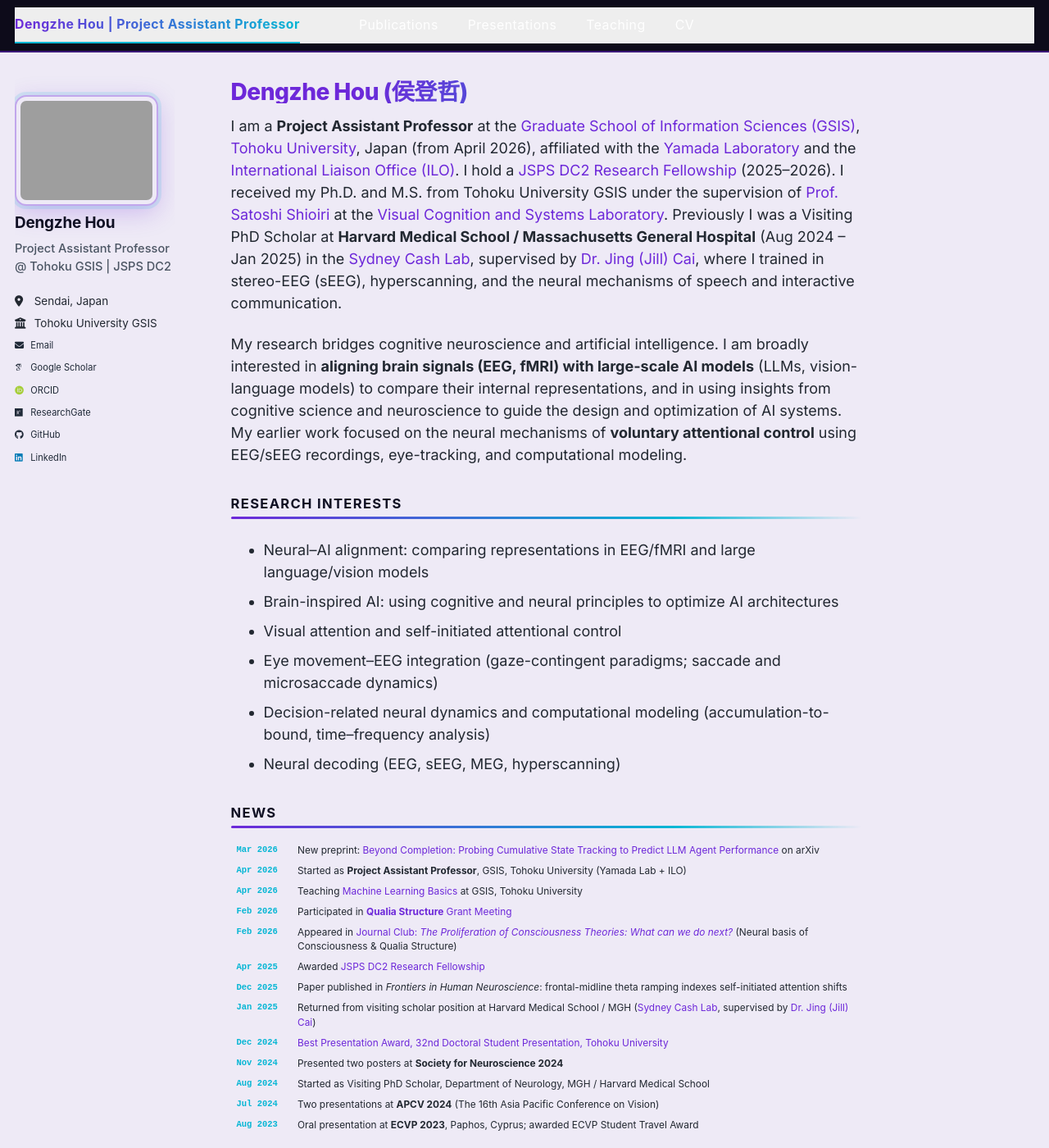
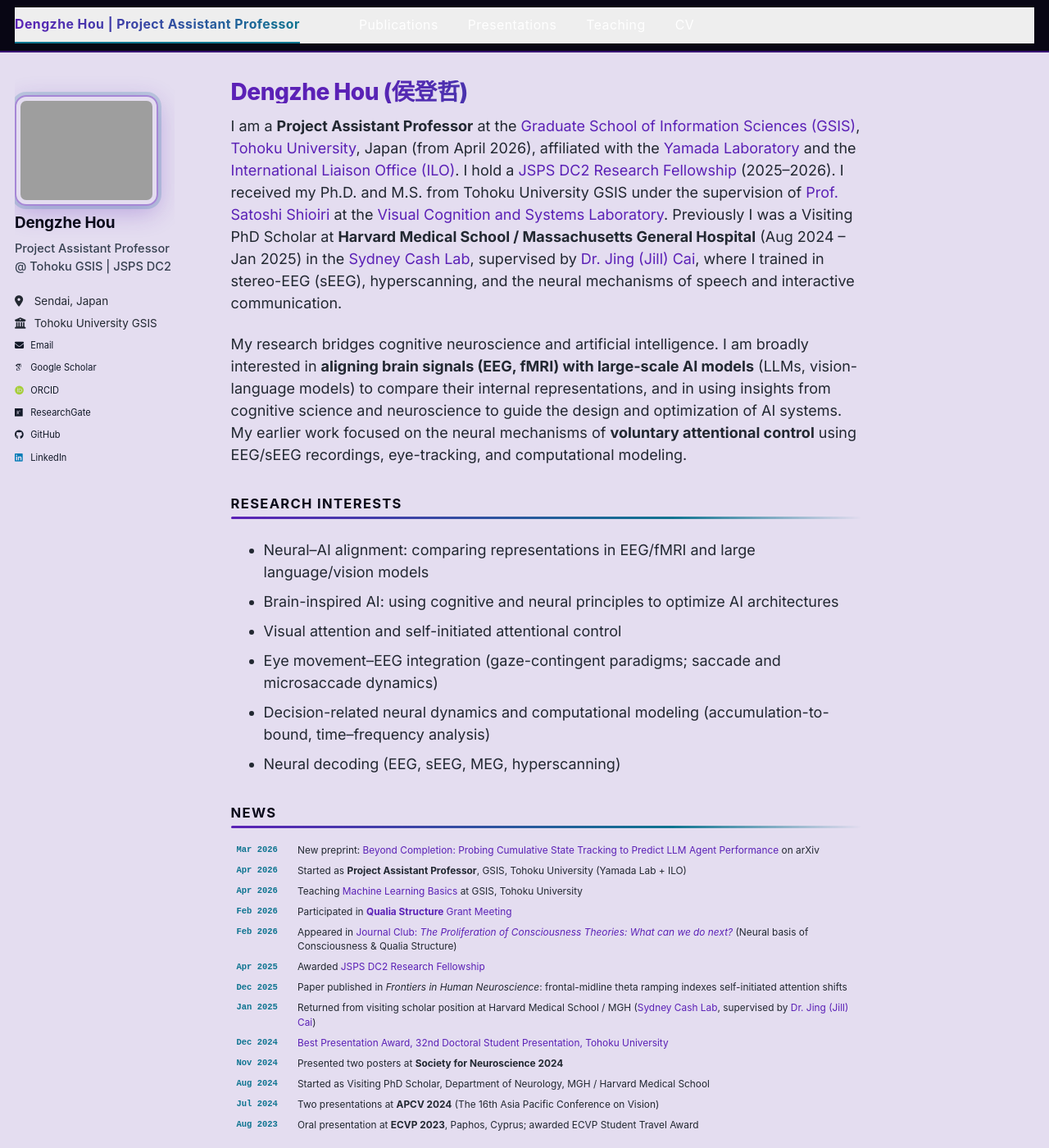
Before and after one commit to dengzhe-hou/dengzhe-hou.github.io, a Jekyll site: the page built from _pages/about.md, in a window 1280 px wide and 1400 px high. Shown: the whole window at 82% size. Built offline with Jekyll 4.4.1, drawn with Linux system fonts in a browser that asks for light colours; some web fonts are replaced; a script bundle is joined from its source files by our own code; library files that are not in the unit come from our copies.

Commit message:
Deepen overall color palette and hide theme toggle sun icon
- Darken violet (#5b21b6), cyan (#0e7490), body bg (#e4ddf0), card bg (#e8e0f8)
- Strengthen shadows and border opacities throughout
- Hide the dark/light mode toggle button (sun icon) in nav bar

Co-Authored-By: Claude Sonnet 4.6 <noreply@anthropic.com>

```diff
--- a/_includes/head/custom.html
+++ b/_includes/head/custom.html
@@ -26,14 +26,14 @@
      nav bg  #0d0b1a   card glow      violet/15
   ════════════════════════════════════════════ */
   :root {
-    --v:  #6d28d9;          /* deeper violet */
-    --c:  #06b6d4;          /* stronger cyan */
-    --nav: #0d0b1a;         /* near-black w/ purple undertone */
-    --ink: #0f0f23;         /* near-black body text */
-    --muted: #4b5563;       /* darker muted text */
-    --card-bg: #f3f0ff;     /* light violet tint cards */
-    --card-s: 0 2px 14px rgba(109,40,217,0.12);
-    --card-h: 0 6px 28px rgba(109,40,217,0.25);
+    --v:  #5b21b6;          /* deep violet */
+    --c:  #0e7490;          /* deep cyan */
+    --nav: #080614;         /* near-black nav */
+    --ink: #0a0a1a;         /* near-black body text */
+    --muted: #374151;       /* dark muted text */
+    --card-bg: #e8e0f8;     /* stronger violet tint cards */
+    --card-s: 0 2px 14px rgba(91,33,182,0.18);
+    --card-h: 0 6px 28px rgba(91,33,182,0.32);
   }
 
   /* ── Fonts ────────────────────────────── */
@@ -51,7 +51,7 @@
   /* ── Nav bar ──────────────────────────── */
   .masthead {
     background: var(--nav) !important;
-    border-bottom: 2px solid rgba(109,40,217,0.5) !important;
+    border-bottom: 2px solid rgba(91,33,182,0.6) !important;
   }
   .masthead::after { display: none !important; }
 
@@ -76,20 +76,23 @@
   }
 
   /* ── Page body background ─────────────── */
-  body { background: #eeeaf6 !important; } /* noticeable violet tint */
+  body { background: #e4ddf0 !important; } /* deeper violet tint */
+
+  /* ── Hide theme toggle (sun icon) ────── */
+  #theme-toggle { display: none !important; }
 
   /* ── Sidebar ──────────────────────────── */
   .author__avatar img {
     border-radius: 14px !important;
-    border: 2px solid rgba(109,40,217,0.35) !important;
-    box-shadow: 0 0 0 4px rgba(6,182,212,0.12),
-                0 8px 30px rgba(109,40,217,0.25) !important;
+    border: 2px solid rgba(91,33,182,0.45) !important;
+    box-shadow: 0 0 0 4px rgba(14,116,144,0.18),
+                0 8px 30px rgba(91,33,182,0.30) !important;
     transition: transform 0.3s, box-shadow 0.3s;
   }
   .author__avatar img:hover {
     transform: scale(1.03);
-    box-shadow: 0 0 0 6px rgba(6,182,212,0.20),
-                0 12px 40px rgba(109,40,217,0.35) !important;
+    box-shadow: 0 0 0 6px rgba(14,116,144,0.25),
+                0 12px 40px rgba(91,33,182,0.40) !important;
   }
   .author__name {
     color: var(--ink) !important;
@@ -103,7 +106,7 @@
     font-weight: 500;
   }
   .author__urls a {
-    color: #1f2937 !important;
+    color: #111827 !important;
     font-size: 0.82em !important;
     transition: color 0.18s;
   }
@@ -222,7 +225,7 @@
   /* ── Footer ───────────────────────────── */
   .page__footer {
     background: var(--nav) !important;
-    border-top: 2px solid rgba(109,40,217,0.5) !important;
+    border-top: 2px solid rgba(91,33,182,0.6) !important;
   }
   .page__footer-copyright, .page__footer a {
     color: rgba(255,255,255,0.5) !important;
```
